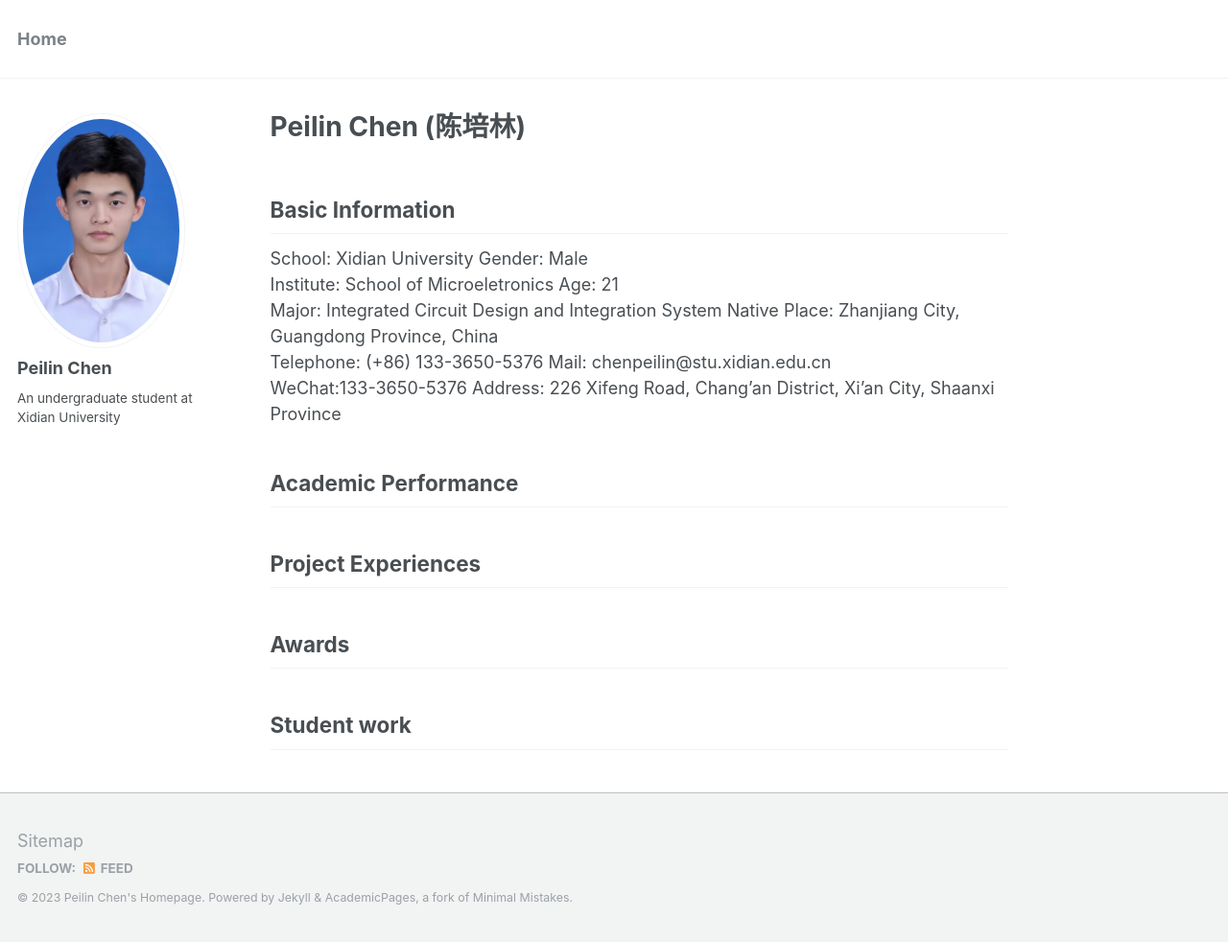
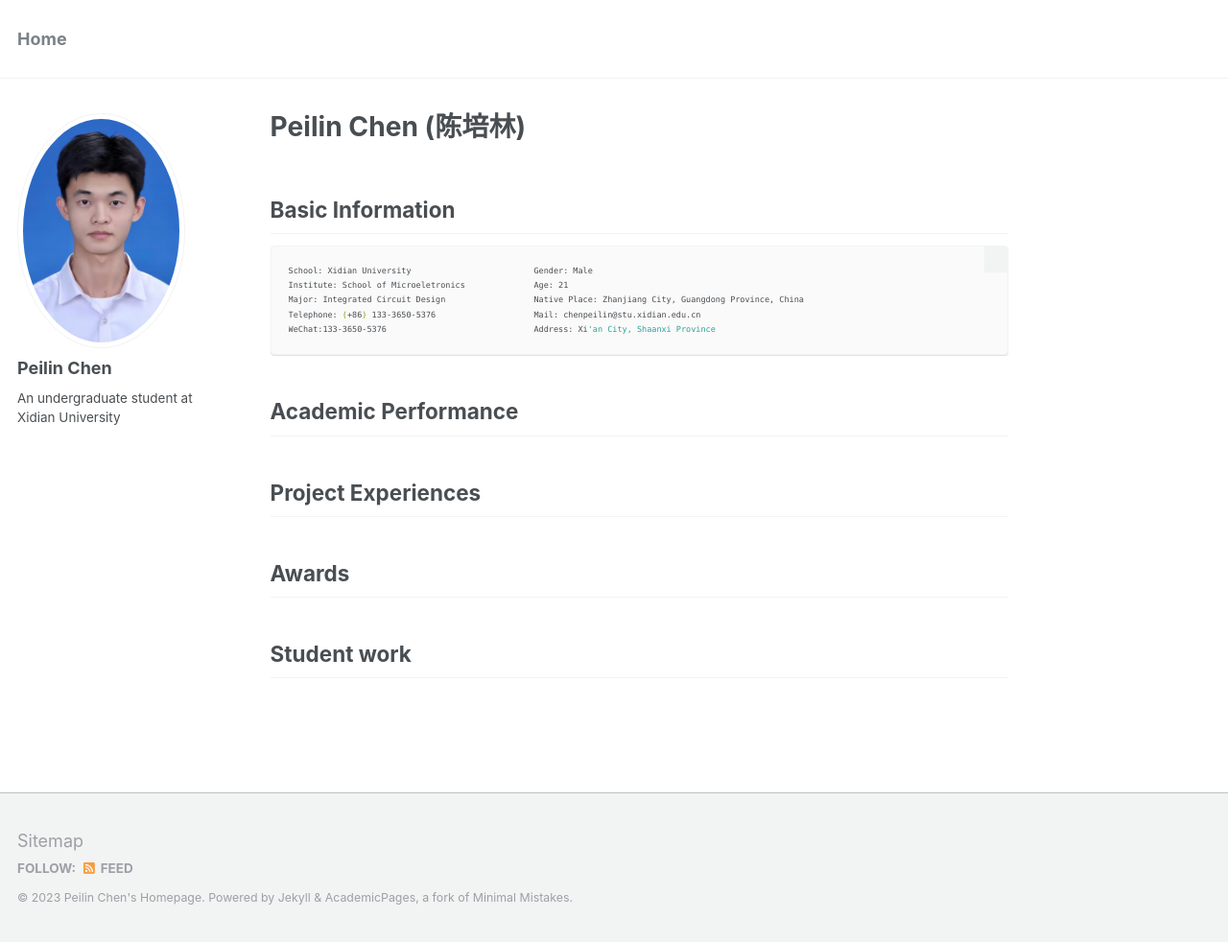
Before and after one commit to peilin-chen/peilin-chen.github.io, a Jekyll site: the page built from _pages/about.md, in a window 1280 px wide and 982 px high. Shown: the whole window at 96% size. Built offline with Jekyll 4.4.1, drawn with Linux system fonts in a browser that asks for light colours.

Commit message:
Update about.md

````diff
--- a/_pages/about.md
+++ b/_pages/about.md
@@ -9,11 +9,13 @@ redirect_from:
 ---
 
 ## Basic Information
-School: Xidian University                               Gender: Male
-Institute: School of Microeletronics                    Age: 21
-Major: Integrated Circuit Design and Integration System Native Place: Zhanjiang City, Guangdong Province, China
-Telephone: (+86) 133-3650-5376                          Mail: chenpeilin@stu.xidian.edu.cn
-WeChat:133-3650-5376                                    Address: 226 Xifeng Road, Chang'an District, Xi'an City, Shaanxi Province
+``` shell
+School: Xidian University                         Gender: Male
+Institute: School of Microeletronics              Age: 21
+Major: Integrated Circuit Design                  Native Place: Zhanjiang City, Guangdong Province, China
+Telephone: (+86) 133-3650-5376                    Mail: chenpeilin@stu.xidian.edu.cn
+WeChat:133-3650-5376                              Address: Xi'an City, Shaanxi Province
+```
 
 ## Academic Performance
 
````
